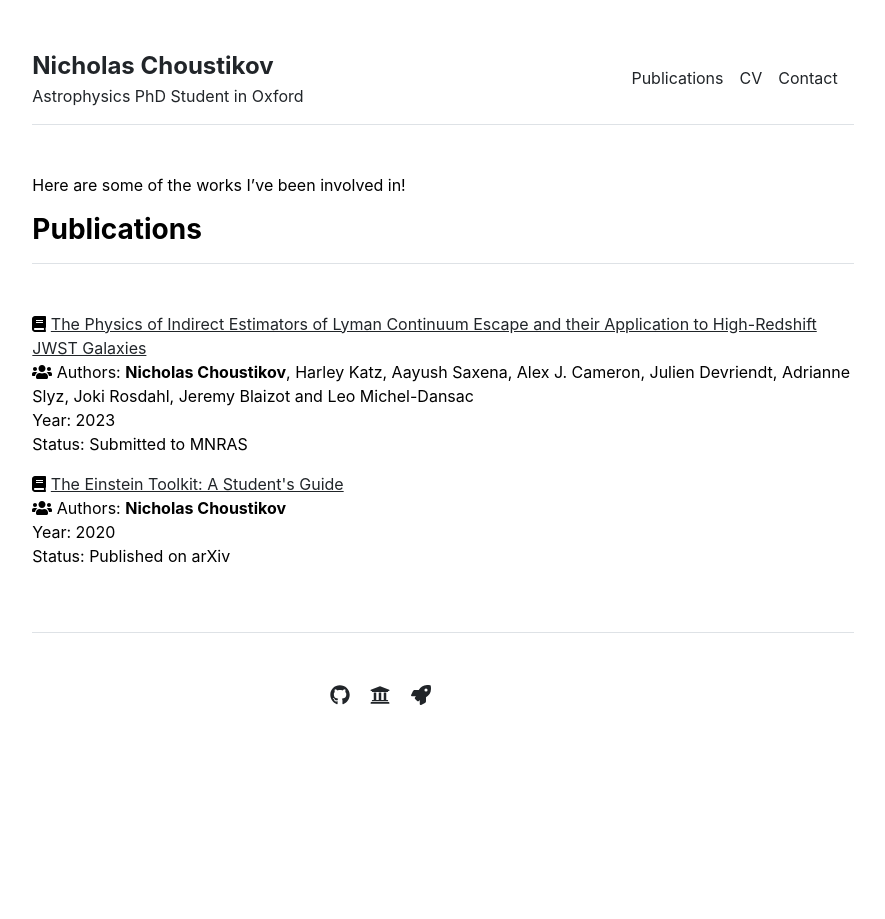
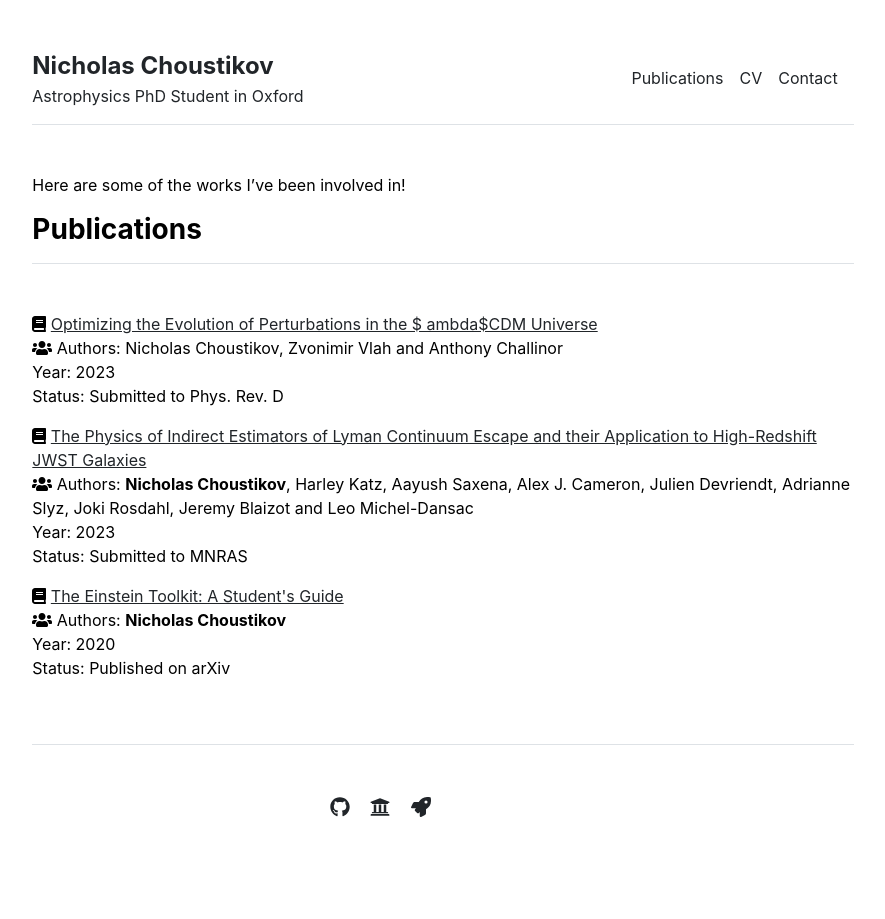
Before and after one commit to Chousti/Chousti.github.io, a Jekyll site: the page built from publications.md, in a window 1280 px wide. Shown: the whole page, without its empty margins (197-1082 px from the left). Built offline with Jekyll 4.4.1, drawn with Linux system fonts in a browser that asks for light colours.

Commit message:
Adding new publications

```diff
--- a/_data/publications.yml
+++ b/_data/publications.yml
@@ -3,5 +3,6 @@ featured:
 
 
 index:
+- {name: "Optimizing the Evolution of Perturbations in the $\Lambda$CDM Universe", authors: '</b>Nicholas Choustikov</b>, Zvonimir Vlah and Anthony Challinor', year: '2023', status: 'Submitted to Phys. Rev. D', url: 'https://arxiv.org/abs/2305.09337'}
 - {name: "The Physics of Indirect Estimators of Lyman Continuum Escape and their Application to High-Redshift JWST Galaxies", authors: '<b>Nicholas Choustikov</b>, Harley Katz, Aayush Saxena, Alex J. Cameron, Julien Devriendt, Adrianne Slyz, Joki Rosdahl, Jeremy Blaizot and Leo Michel-Dansac', year: '2023', status: 'Submitted to MNRAS', url: 'https://arxiv.org/abs/2304.08526'}
 - {name: "The Einstein Toolkit: A Student's Guide", authors: '<b>Nicholas Choustikov</b>', year: '2020', status: 'Published on arXiv', url: 'https://arxiv.org/abs/2011.13314'}
```
